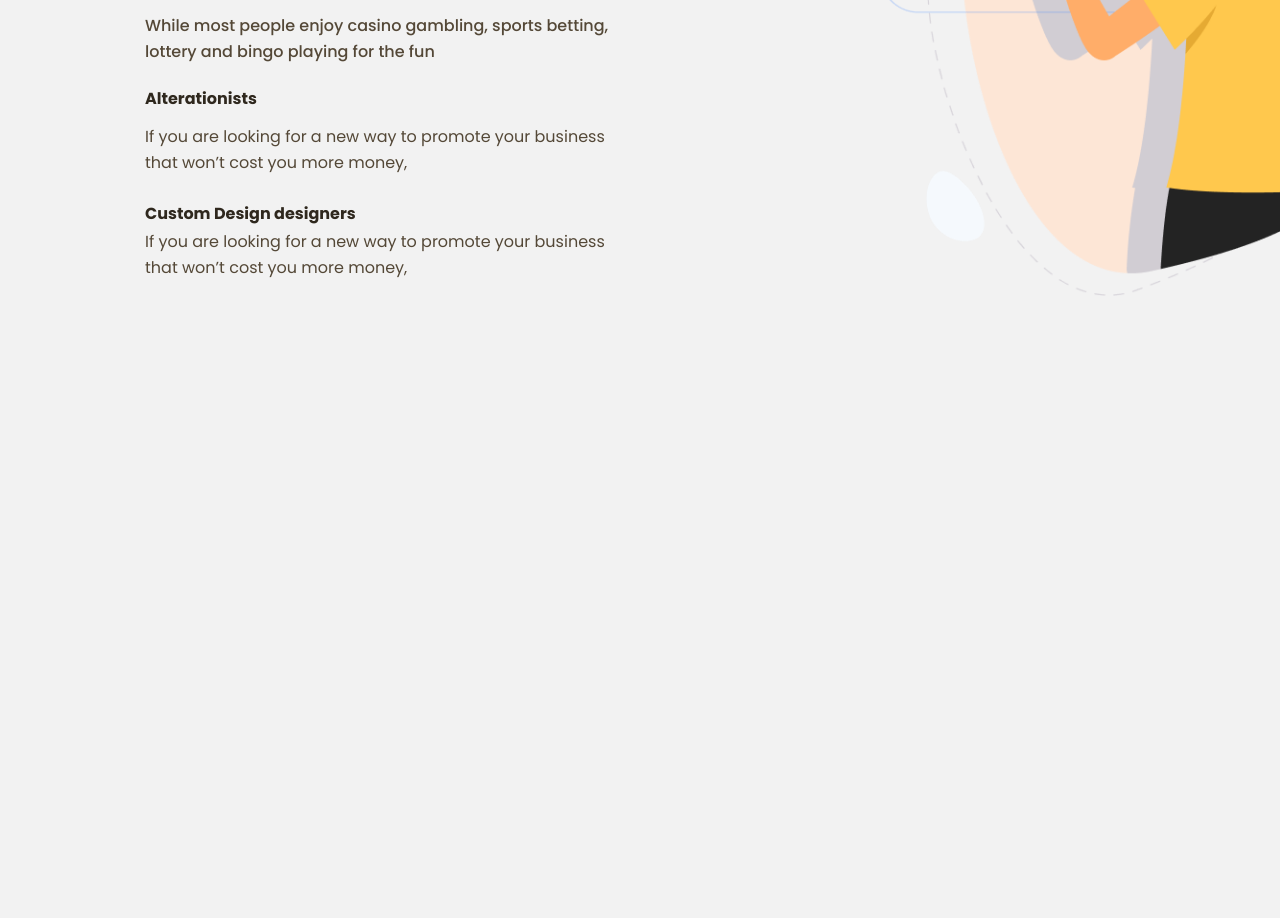
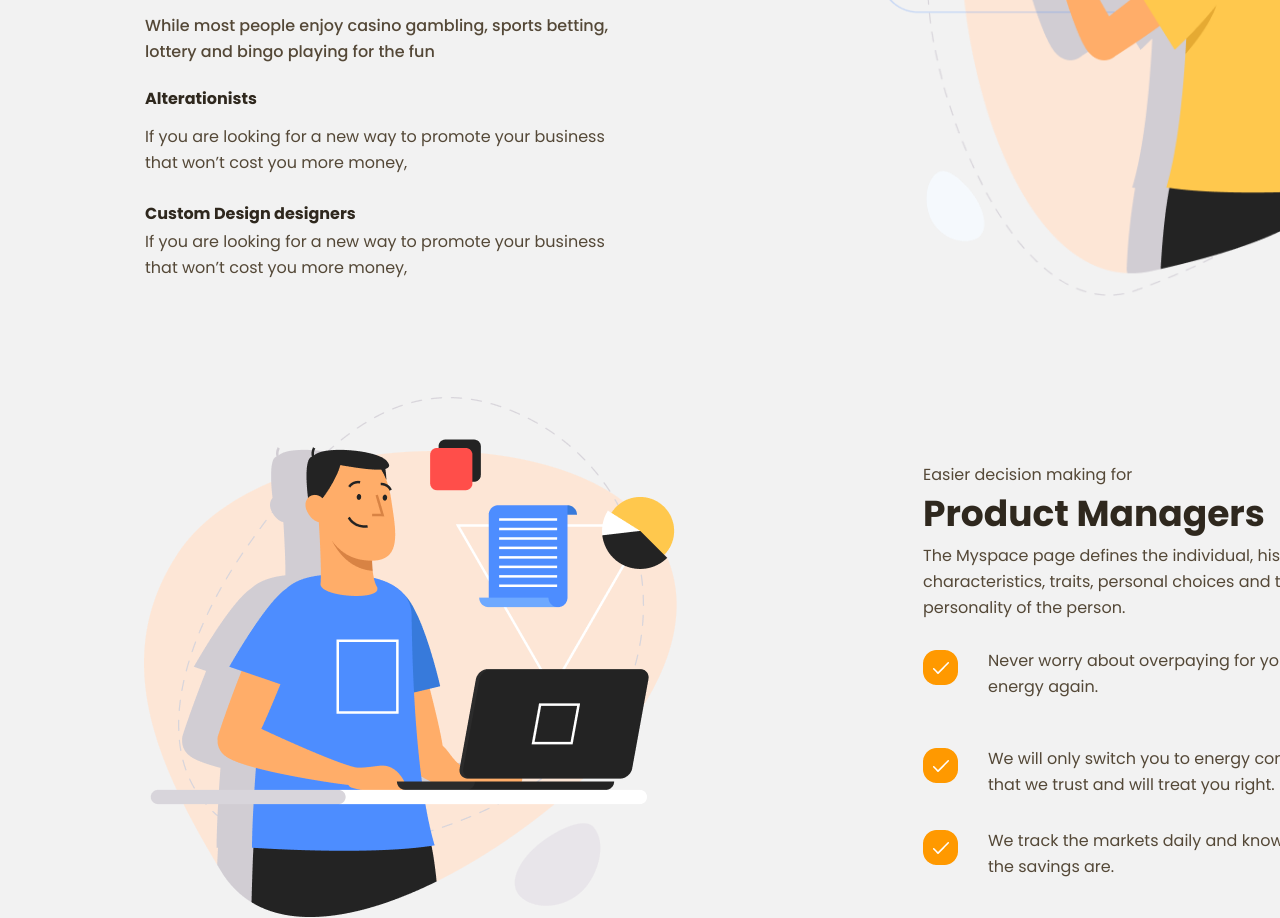
Before and after one commit to LoneKroman/lesson6_productly, a plain HTML site: page index.html in a window 1280 px wide. Shown: the part 1675-2593 px from the top of the page. Before the commit the page ends 1971 px from the top, so only its background shows below. Drawn offline with Linux system fonts and the light colour scheme.

Commit message:
finalized section 4

```diff
--- a/index.html
+++ b/index.html
@@ -86,7 +86,24 @@
         </section>
 
         <section class="section_four">
-
+            <div class="text_column_section_four">
+                <p class="top_paragraph_section_four">Easier decision making for</p>
+                <h2 class="headline_section_four">Product Managers</h2>
+                <p class="paragraph1_section_four">The Myspace page defines the individual, his or her characteristics, traits, personal choices and the overall personality of the person.</p>
+                <div class="icon_section1_section_four">
+                    <img class="icon1_section_four" src="images/icon1_sectionfour.png" alt="check mark icon">
+                    <p class="icon_section1_paragraph">Never worry about overpaying for your energy again.</p>
+                </div>
+                <div class="icon_section2_section_four">
+                    <img class="icon2_section_four" src="images/icon1_sectionfour.png" alt="check mark icon">
+                    <p class="icon_section2_paragraph">We will only switch you to energy companies that we trust and will treat you right.</p>
+                </div>
+                <div class="icon_section3_section_four">
+                    <img class="icon3_section_four" src="images/icon1_sectionfour.png" alt="check mark icon">
+                    <p class="icon_section3_paragraph">We track the markets daily and know where the savings are.</p>
+                </div>
+            </div>
+            <img class="image_section_four" src="images/image_section_two.png" alt="man typing on computer">
         </section>
     </main>
 
--- a/styles/index.css
+++ b/styles/index.css
@@ -500,3 +500,163 @@ main {
     left: 735px;
     top: 0px;
 }
+
+/*SECTION FOOUR MAIN BODY*/
+
+.section_four {
+    position: absolute;
+    width: 1121px;
+    height: 521px;
+    left: 144px;
+    top: 2072px;
+}
+
+.image_section_four {
+    position: absolute;
+    width: 535px;
+    height: 521px;
+    left: 0px;
+    top: 0px;
+}
+
+.text_column_section_four {
+    position: absolute;
+    width: 486px;
+    height: 427px;
+    left: 779px;
+    top: 50px;
+}
+
+.top_paragraph_section_four {
+    position: absolute;
+    height: 24px;
+    left: 0%;
+    right: 56%;
+    top: 0px;
+    font-family: Poppins, sans-serif;
+    font-style: normal;
+    font-weight: medium;
+    font-size: 16px;
+    line-height: 24px;
+    color: #544837;
+}
+
+.headline_section_four {
+    position: absolute;
+    height: 54px;
+    width: 342px;
+    left: 0%;
+    right: 30%;
+    top: 10px;
+    font-family: Poppins,sans-serif;
+    font-style: normal;
+    font-weight: bold;
+    font-size: 36px;
+    line-height: 54px;
+    color: #2F281E;
+}
+
+.paragraph1_section_four {
+    position: absolute;
+    width: 486px;
+    height: 78px;
+    left: 0%;
+    top: 80px;
+    font-family: Poppins,sans-serif;
+    font-style: normal;
+    font-weight: medium;
+    font-size: 16px;
+    line-height: 26px;
+    color: #544837;
+}
+
+.icon_section1_section_four {
+    position: absolute;
+    left: 0%;
+    right: 11.52%;
+    top: 195px;
+    width: 430px;
+    height: 52px;
+}
+
+.icon1_section_four {
+    position: absolute;
+    width: 35px;
+    height: 35px;
+    left: 0px;
+    top: 8px;
+}
+
+.icon_section1_paragraph {
+    position: absolute;
+    width: 365px;
+    height: 52px;
+    left: 65px;
+    top: -10px;
+    font-family: Poppins,sans-serif;
+    font-style: normal;
+    font-weight: medium;
+    font-size: 16px;
+    line-height: 26px;
+    color: #544837;
+}
+
+.icon_section2_section_four {
+    position: absolute;
+    width: 450px;
+    height: 52px;
+    left: 0px;
+    top: 293px;
+}
+
+.icon2_section_four {
+    position: absolute;
+    width: 35px;
+    height: 35px;
+    left: 0px;
+    top: 8px;
+}
+
+.icon_section2_paragraph {
+    position: absolute;
+    height: 52px;
+    width: 365px;
+    left: 65px;
+    top: -10px;
+    font-family: Poppins,sans-serif;
+    font-style: normal;
+    font-weight: medium;
+    font-size: 16px;
+    line-height: 26px;
+    color: #544837;
+}
+
+.icon_section3_section_four {
+    position: absolute;
+    width: 450px;
+    height: 52px;
+    left: 0px;
+    top: 375px;
+}
+
+.icon3_section_four {
+    position: absolute;
+    width: 35px;
+    height: 35px;
+    left: 0px;
+    top: 8px;
+}
+
+.icon_section3_paragraph {
+    position: absolute;
+    height: 52px;
+    width: 365px;
+    left: 65px;
+    top: -10px;
+    font-family: Poppins,sans-serif;
+    font-style: normal;
+    font-weight: medium;
+    font-size: 16px;
+    line-height: 26px;
+    color: #544837;
+}
```
Also changed, not shown: images/icon1_sectionfour.png (added).
